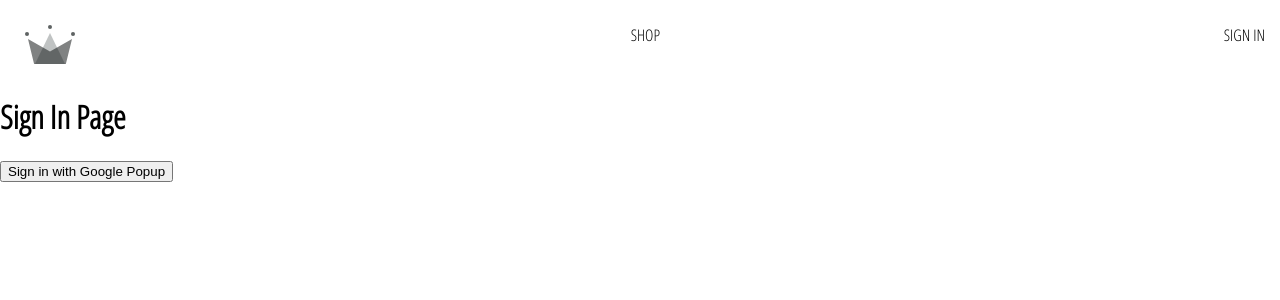
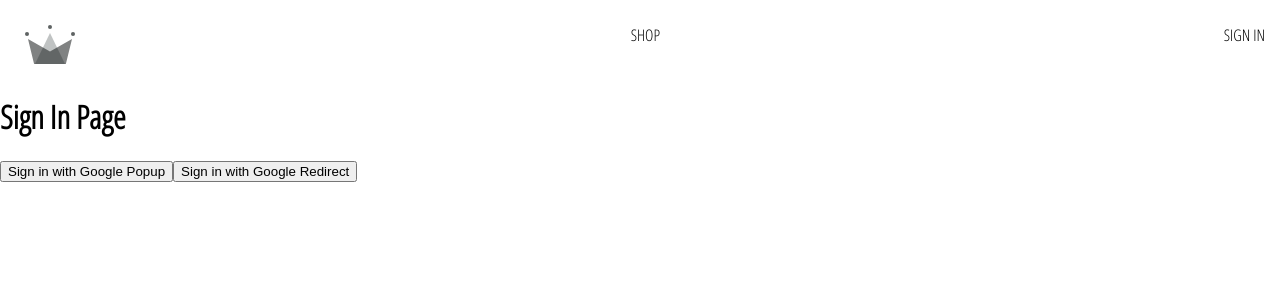
Before and after one commit to isabellepotvin/crwn-clothing, a React (Create React App) app: page /sign-in in a window 1280 px wide. Shown: the top 300 px of the page. Built offline with nearby package versions, Linux system fonts and the light colour scheme.

Commit message:
sign in with google redirect

```diff
--- a/src/routes/sign-in/sign-in.component.jsx
+++ b/src/routes/sign-in/sign-in.component.jsx
@@ -1,6 +1,18 @@
-import { signInWithGooglePopup, createUserDocumentFromAuth } from "../../utils/firebase/firebase.utils";
+import { useEffect } from "react";
+import { getRedirectResult } from 'firebase/auth'
+
+import { auth, signInWithGooglePopup, signInWithGoogleRedirect, createUserDocumentFromAuth } from "../../utils/firebase/firebase.utils";
 
 const SignIn = () => {
+
+    useEffect( async () => {
+        const response = await getRedirectResult(auth);
+
+        if (response) {
+            const userDocRef = await createUserDocumentFromAuth(response.user);
+        }
+    }, []);
+
     const logGoogleUser = async () => {
         const { user } = await signInWithGooglePopup();
         const userDocRef = await createUserDocumentFromAuth(user);
@@ -12,6 +24,9 @@ const SignIn = () => {
             <button onClick={logGoogleUser}>
                 Sign in with Google Popup
             </button>
+            <button onClick={signInWithGoogleRedirect}>
+                Sign in with Google Redirect
+            </button>
         </div>
     );
 };
--- a/src/utils/firebase/firebase.utils.js
+++ b/src/utils/firebase/firebase.utils.js
@@ -21,6 +21,7 @@ provider.setCustomParameters({
 
 export const auth = getAuth();
 export const signInWithGooglePopup = () => signInWithPopup(auth, provider);
+export const signInWithGoogleRedirect = () => signInWithRedirect(auth, provider);
 
 export const db = getFirestore();
 
```
